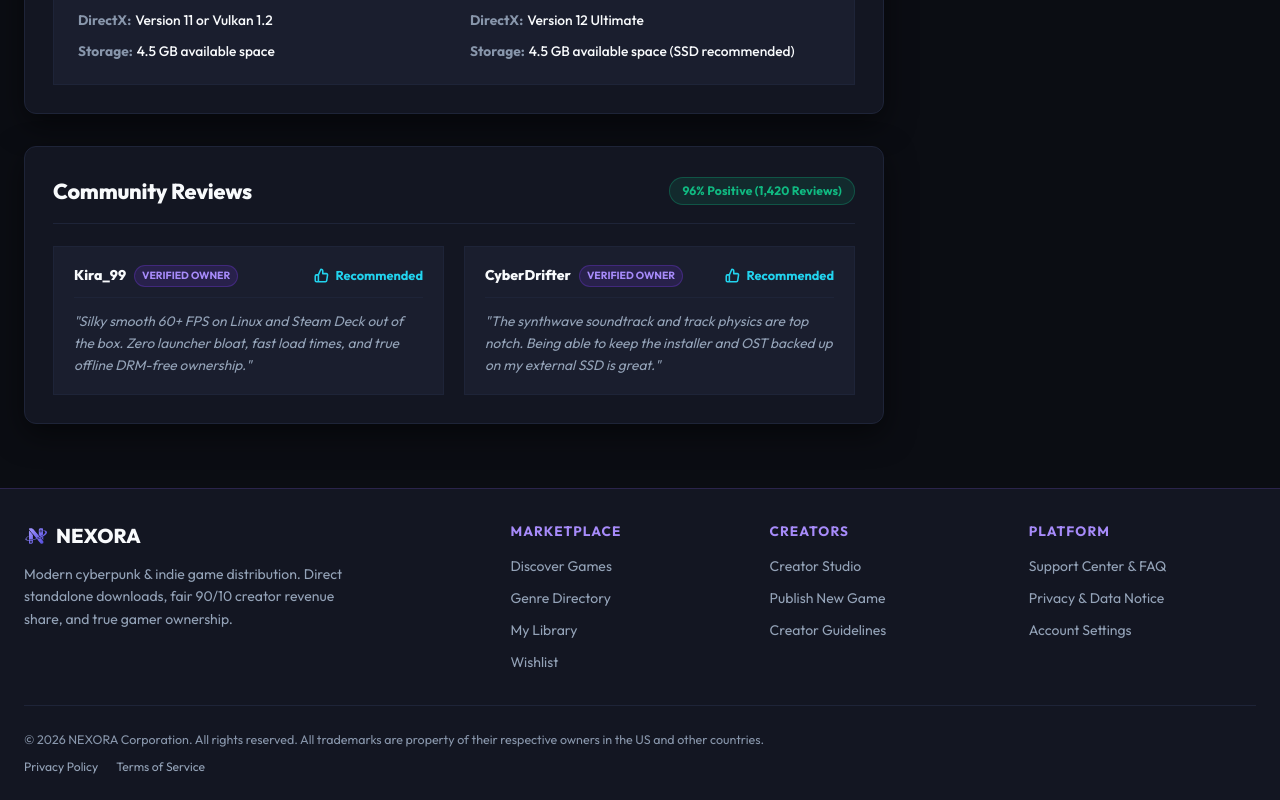
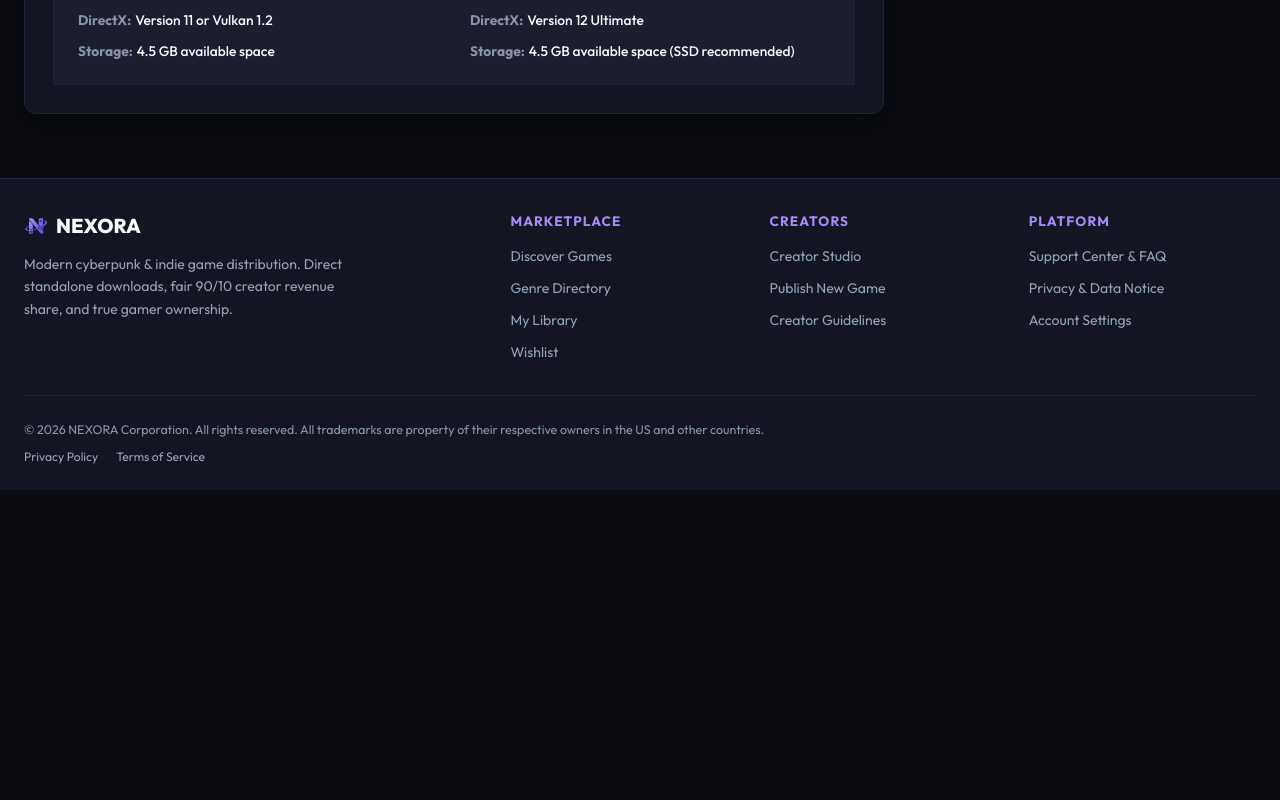
Before and after one commit to Greenteaguyz/NEXORA, an Angular app: page /games/game_001 in a window 1280 px wide. Shown: the part 1811-2611 px from the top of the page. After the commit the page ends 2301 px from the top, so only its background shows below. Built offline with nearby package versions, Linux system fonts and the light colour scheme.

Commit message:
feat: remove redundant community reviews block from game detail

```diff
--- a/src/app/features/game-detail/game-detail.component.css
+++ b/src/app/features/game-detail/game-detail.component.css
@@ -707,129 +707,7 @@
 }
 
 /* ==========================================================================
-   5b. COMMUNITY REVIEWS SECTION (Steam Social Proof)
-   ========================================================================== */
-.reviews-block {
-  margin-top: 0;
-}
-
-.reviews-summary-badge {
-  font-size: 0.76rem;
-  font-weight: 700;
-  color: #10B981;
-  background: rgba(16, 185, 129, 0.12);
-  border: 1px solid rgba(16, 185, 129, 0.3);
-  padding: 4px 12px;
-  border-radius: var(--radius-full);
-  letter-spacing: 0.01em;
-}
-
-:host-context([data-theme="light"]) .reviews-summary-badge {
-  color: #059669;
-  background: #ECFDF5;
-  border-color: #A7F3D0;
-}
-
-.community-reviews-grid {
-  display: grid;
-  grid-template-columns: 1fr 1fr;
-  gap: 20px;
-  margin-top: 4px;
-}
-
-.review-card {
-  background: var(--bg-elevated);
-  border: 1px solid var(--border-card);
-  border-radius: var(--radius-md);
-  padding: 18px 20px;
-  display: flex;
-  flex-direction: column;
-  gap: 12px;
-  transition: all 0.2s ease;
-}
-
-:host-context([data-theme="light"]) .review-card {
-  background: #F8FAFC;
-  border-color: var(--border-card);
-}
-
-.review-card:hover {
-  border-color: var(--border-glow);
-  transform: translateY(-1px);
-}
-
-.review-header {
-  display: flex;
-  align-items: center;
-  justify-content: space-between;
-  gap: 12px;
-  padding-bottom: 10px;
-  border-bottom: 1px solid var(--border-card);
-}
-
-.reviewer-meta {
-  display: flex;
-  align-items: center;
-  gap: 8px;
-}
-
-.reviewer-name {
-  font-size: 0.88rem;
-  font-weight: 800;
-  color: var(--text-primary);
-}
-
-.reviewer-badge.verified {
-  font-size: 0.65rem;
-  font-weight: 700;
-  text-transform: uppercase;
-  color: var(--accent-400);
-  background: rgba(124, 58, 237, 0.15);
-  border: 1px solid rgba(124, 58, 237, 0.3);
-  padding: 2px 7px;
-  border-radius: var(--radius-full);
-}
-
-:host-context([data-theme="light"]) .reviewer-badge.verified {
-  color: #7C3AED;
-  background: #EDE9FE;
-  border-color: #DDD6FE;
-}
-
-.review-recommend {
-  display: flex;
-  align-items: center;
-  gap: 6px;
-  font-size: 0.8rem;
-  font-weight: 700;
-  color: var(--cyan-400);
-}
-
-:host-context([data-theme="light"]) .review-recommend {
-  color: #0891B2;
-}
-
-.thumbs-up-svg {
-  width: 15px;
-  height: 15px;
-}
-
-.review-quote {
-  font-size: 0.86rem;
-  color: var(--text-secondary);
-  line-height: 1.6;
-  margin: 0;
-  font-style: italic;
-}
-
-@media (max-width: 768px) {
-  .community-reviews-grid {
-    grid-template-columns: 1fr;
-  }
-}
-
-/* ==========================================================================
-   6. SIDEBAR PANELS (Features & Creator Spotlight)
+   6. SIDEBAR PANELS (Features & Highlights)
    ========================================================================== */
 .steam-sidebar-details {
   display: flex;
--- a/src/app/features/game-detail/game-detail.component.html
+++ b/src/app/features/game-detail/game-detail.component.html
@@ -395,52 +395,6 @@
             </div>
           </div>
         </section>
-
-        <!-- Steam-Style Verified Player Reviews Section -->
-        <section class="steam-detail-block reviews-block" aria-labelledby="heading-reviews">
-          <div class="block-header">
-            <h2 id="heading-reviews" class="block-title">Community Reviews</h2>
-            <span class="reviews-summary-badge">96% Positive (1,420 Reviews)</span>
-          </div>
-
-          <div class="community-reviews-grid">
-            <div class="review-card">
-              <div class="review-header">
-                <div class="reviewer-meta">
-                  <span class="reviewer-name">Kira_99</span>
-                  <span class="reviewer-badge verified">Verified Owner</span>
-                </div>
-                <div class="review-recommend">
-                  <svg class="thumbs-up-svg" viewBox="0 0 24 24" fill="none" stroke="currentColor" stroke-width="2.5" stroke-linecap="round" stroke-linejoin="round" aria-hidden="true">
-                    <path d="M14 9V5a3 3 0 0 0-3-3l-4 9v11h11.28a2 2 0 0 0 2-1.7l1.38-9a2 2 0 0 0-2-2.3zM7 22H4a2 2 0 0 1-2-2v-7a2 2 0 0 1 2-2h3"></path>
-                  </svg>
-                  <span>Recommended</span>
-                </div>
-              </div>
-              <p class="review-quote">
-                "Silky smooth 60+ FPS on Linux and Steam Deck out of the box. Zero launcher bloat, fast load times, and true offline DRM-free ownership."
-              </p>
-            </div>
-
-            <div class="review-card">
-              <div class="review-header">
-                <div class="reviewer-meta">
-                  <span class="reviewer-name">CyberDrifter</span>
-                  <span class="reviewer-badge verified">Verified Owner</span>
-                </div>
-                <div class="review-recommend">
-                  <svg class="thumbs-up-svg" viewBox="0 0 24 24" fill="none" stroke="currentColor" stroke-width="2.5" stroke-linecap="round" stroke-linejoin="round" aria-hidden="true">
-                    <path d="M14 9V5a3 3 0 0 0-3-3l-4 9v11h11.28a2 2 0 0 0 2-1.7l1.38-9a2 2 0 0 0-2-2.3zM7 22H4a2 2 0 0 1-2-2v-7a2 2 0 0 1 2-2h3"></path>
-                  </svg>
-                  <span>Recommended</span>
-                </div>
-              </div>
-              <p class="review-quote">
-                "The synthwave soundtrack and track physics are top notch. Being able to keep the installer and OST backed up on my external SSD is great."
-              </p>
-            </div>
-          </div>
-        </section>
       </main>
 
       <!-- Right Column: Features Sidebar -->
```
